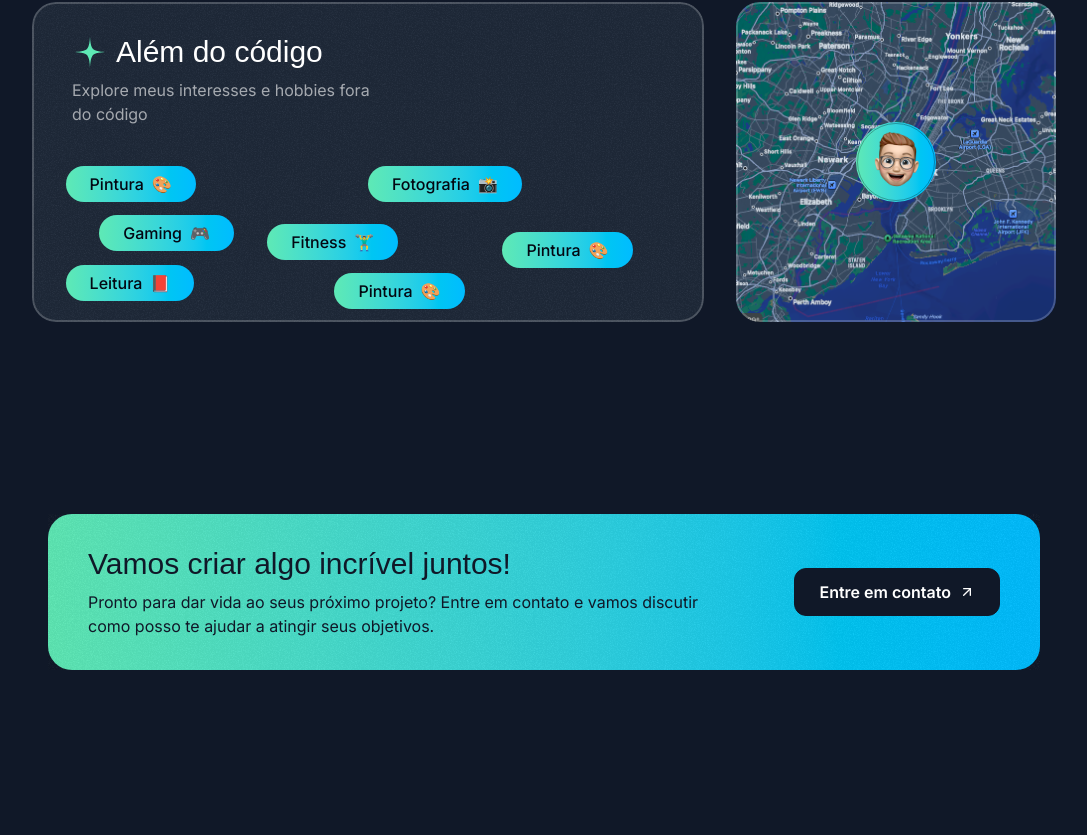
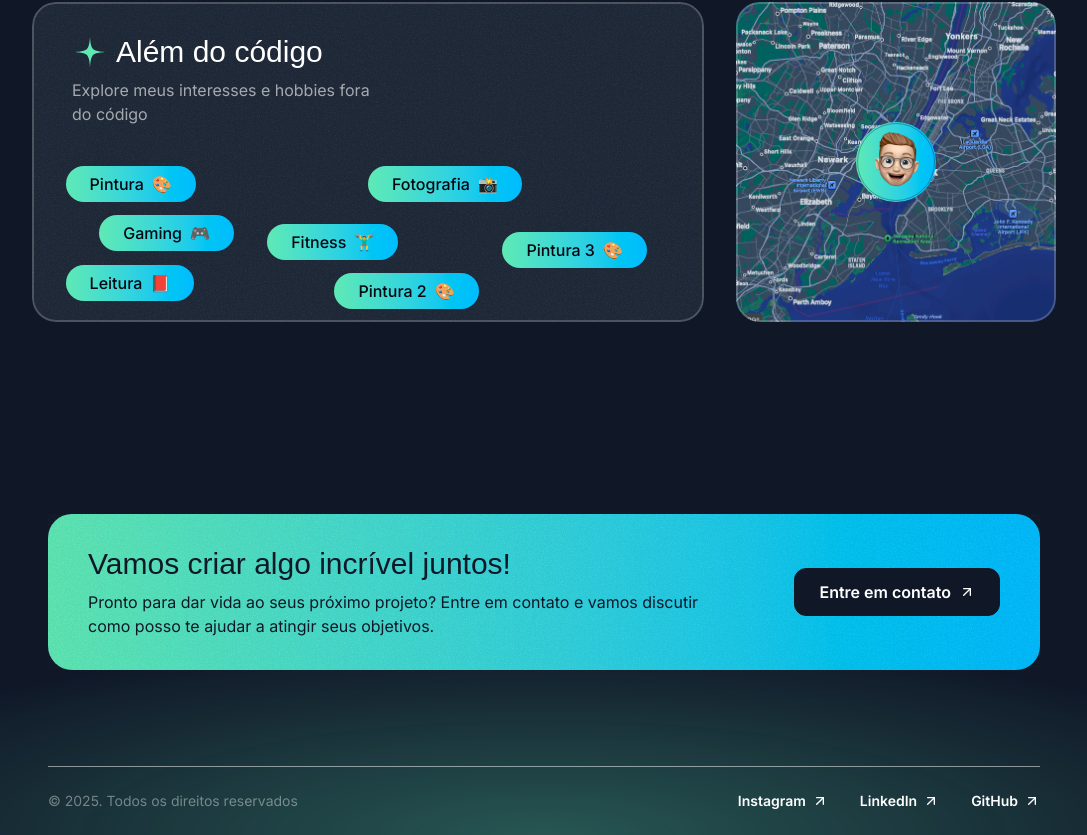
Before and after one commit to marquesmaycon/my-portfolio-2.0, a Next.js app: page / in a window 1280 px wide. Shown: the part 4466-5301 px from the top of the page, without its empty margins (96-1183 px from the left). Before the commit the page ends 5232 px from the top, so only its background shows below. Built offline with nearby package versions, Linux system fonts and the light colour scheme; a web font is replaced by a local one.

Commit message:
footer section

```diff
--- a/app/page.tsx
+++ b/app/page.tsx
@@ -1,5 +1,6 @@
 import { About } from "@/components/about";
 import { Contact } from "@/components/contact";
+import { Footer } from "@/components/footer";
 import { Header } from "@/components/header";
 import { Hero } from "@/components/hero";
 import { Projects } from "@/components/projects";
@@ -16,6 +17,7 @@ export default function Home() {
       <Testimonials />
       <About />
       <Contact />
+      <Footer />
     </>
   );
 }
--- a/components/about.tsx
+++ b/components/about.tsx
@@ -55,13 +55,13 @@ const hobbies = [
     top: "65%",
   },
   {
-    title: "Pintura",
+    title: "Pintura 2",
     emoji: "🎨",
     left: "45%",
     top: "70%",
   },
   {
-    title: "Pintura",
+    title: "Pintura 3",
     emoji: "🎨",
     left: "70%",
     top: "45%",
--- /dev/null
+++ b/components/footer.tsx
@@ -0,0 +1,36 @@
+import { ArrowUpRight } from "./svgs/arrow-up-right";
+
+const links = [
+  { name: "Instagram", href: "https://ig.me/m/marquesmaycon/" },
+  { name: "LinkedIn", href: "https://www.linkedin.com/in/mayconhenrique/" },
+  { name: "GitHub", href: "https://github.com/marquesmaycon" },
+];
+
+export function Footer() {
+  return (
+    <footer className="relative -z-10 overflow-x-clip">
+      <div className="absolute h-[400px] w-[1600px] bottom-0 left-1/2 -translate-x-1/2 bg-emerald-300/30 [mask-image:radial-gradient(50%_50%_at_bottom_center,black,transparent)] -z-10" />
+      <div className="container mx-auto px-4">
+        <div className="border-t border-white/50 py-6 text-sm flex flex-col md:flex-row items-center md:justify-between gap-8">
+          <div className="text-white/40">
+            &copy; 2025. Todos os direitos reservados
+          </div>
+          <nav className="flex flex-col md:flex-row items-center gap-8">
+            {links.map(({ name, href }) => (
+              <a
+                key={name}
+                href={href}
+                target="_blank"
+                rel="noopener noreferrer"
+                className="inline-flex items-center gap-1.5"
+              >
+                <span className="font-semibold">{name}</span>
+                <ArrowUpRight className="size-4" />
+              </a>
+            ))}
+          </nav>
+        </div>
+      </div>
+    </footer>
+  );
+}
```
